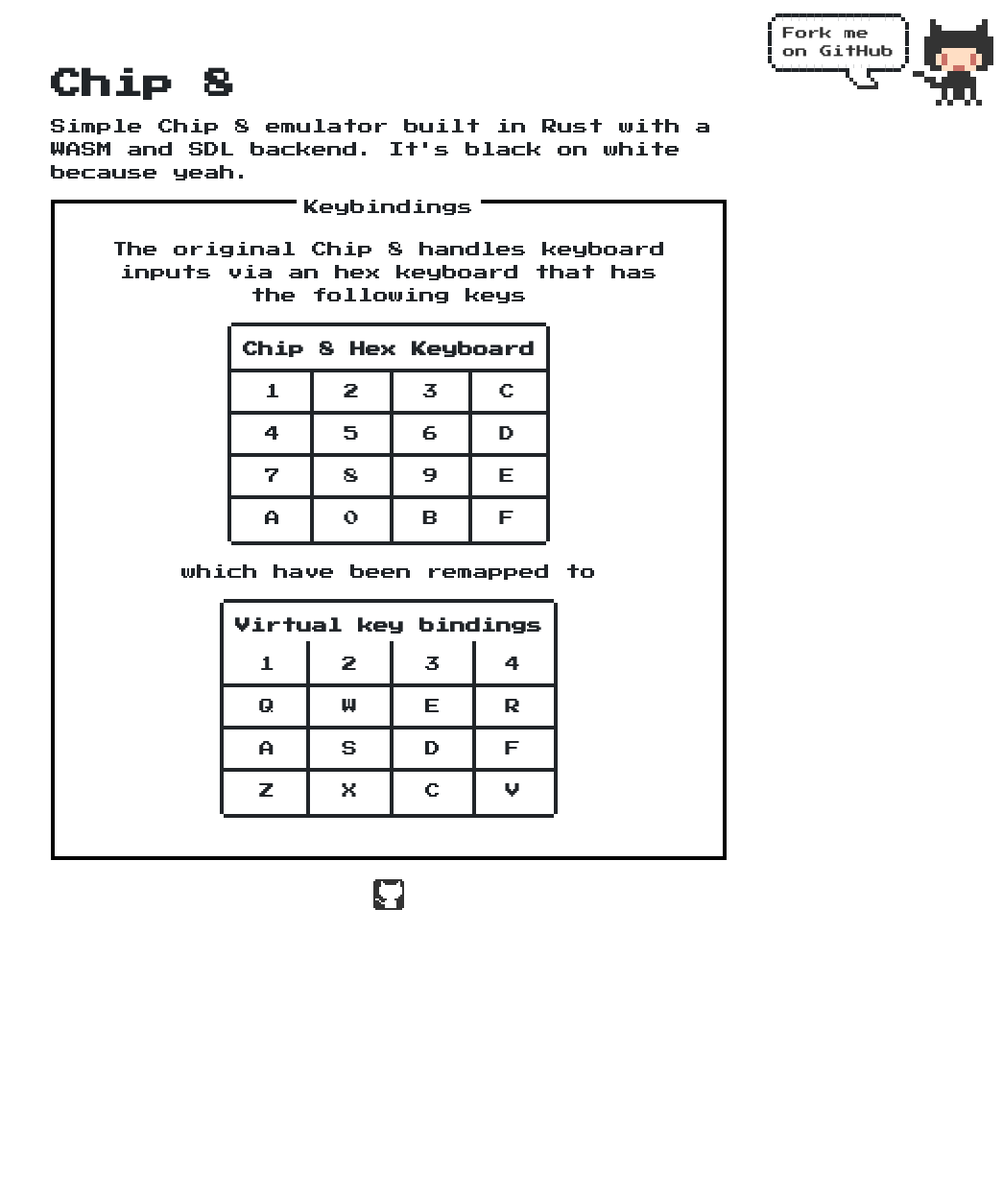
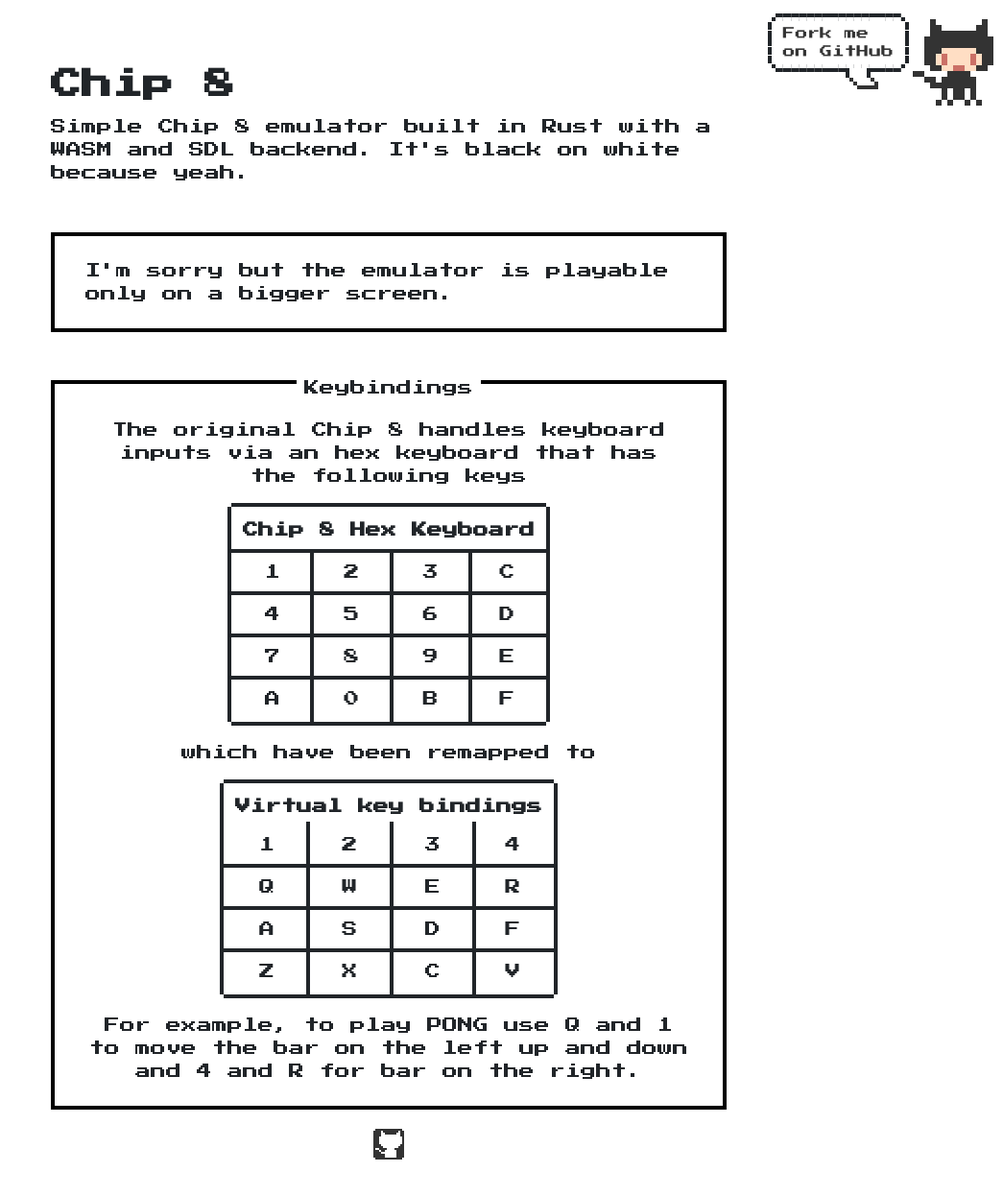
Before and after one commit to d-dorazio/chip8, a website built with webpack: page chip8-web/index.html in a window 1280 px wide. Shown: the whole page at 96% size, without its empty margins (235-1280 px from the left). Before the commit the page ends 1016 px from the top, so only its background shows below. Built offline with nearby package versions, Linux system fonts and the light colour scheme; files whose address does not match are found by name.

Commit message:
chip8-web: cosmetics

```diff
--- a/chip8-web/css/index.css
+++ b/chip8-web/css/index.css
@@ -13,6 +13,11 @@ body {
 #game-container canvas {
     display: block;
     margin: auto;
+}
+
+#game-container-warning {
+    display: none;
+    margin: 50px 0;
 }
 
 .footer {
@@ -51,6 +56,10 @@ body {
     #game-container {
         display: none;
     }
+
+    #game-container-warning {
+        display: block;
+    }
 }
 
 /* hide fork me on github link on mobile and remove margin */
--- a/chip8-web/index.html
+++ b/chip8-web/index.html
@@ -25,7 +25,13 @@
     on white because yeah.
   </p>
 
-  <div id="game-container" class="nes-container"></div>
+  <div id="game-container" class="nes-container with-title">
+    <p class="title">Emulator</p>
+  </div>
+
+  <div id="game-container-warning" class="nes-container">
+    <p class="title">I'm sorry but the emulator is playable only on a bigger screen.</p>
+  </div>
 
   <div id="app" class="nes-container with-title is-centered">
     <p class="title">Keybindings</p>
@@ -98,6 +104,11 @@
         </tr>
       </tbody>
     </table>
+
+    <p>
+      For example, to play PONG use Q and 1 to move the bar on the left up and
+      down and 4 and R for bar on the right.
+    </p>
   </div>
 
   <div class="footer">
```
